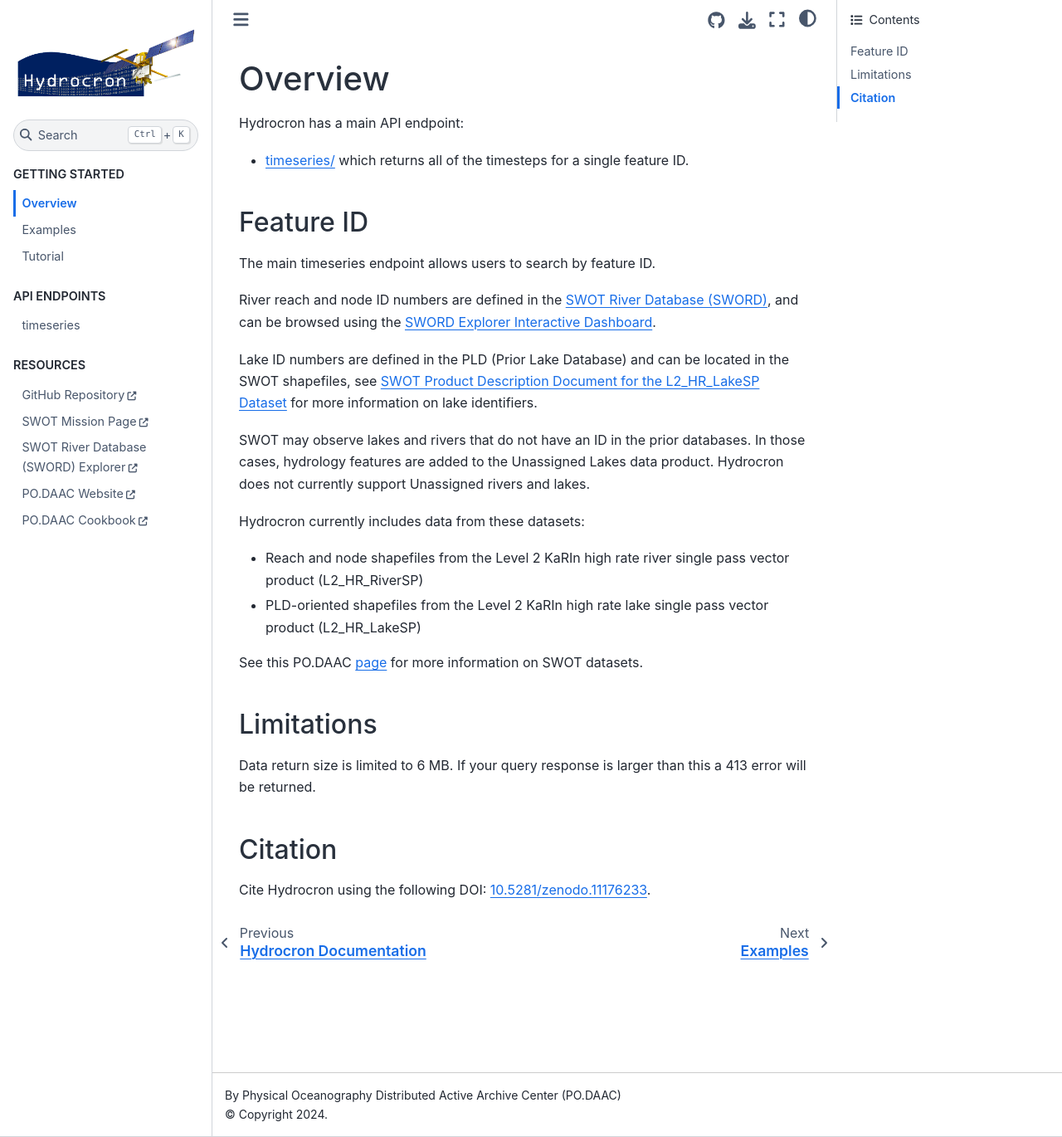
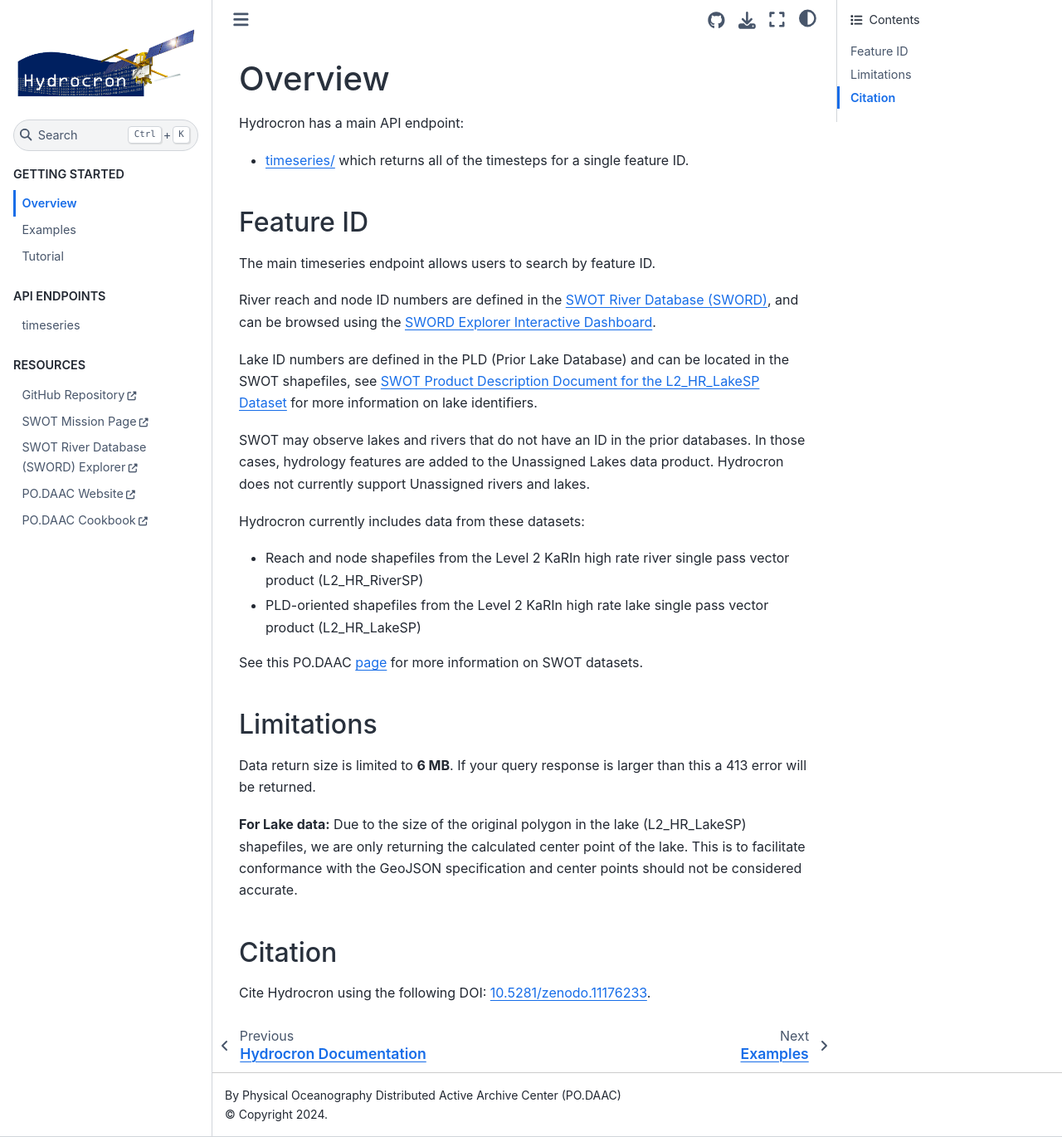
Before and after one commit to podaac/hydrocron, a Jupyter Book: the page built from docs/overview.md, in a window 1280 px wide and 1370 px high. Shown: the whole window at 83% size. Built offline with Jupyter Book 1.0.4 settings and Sphinx 7.4.7 and the Sphinx Book theme 1.1.4, drawn with Linux system fonts in a browser that asks for light colours.

Commit message:
Updated documentation to include info on lake centerpoints

```diff
--- a/docs/overview.md
+++ b/docs/overview.md
@@ -25,7 +25,9 @@ See this PO.DAAC [page](https://podaac.jpl.nasa.gov/SWOT?tab=datasets-informatio
 
 ## Limitations
 
-Data return size is limited to 6 MB. If your query response is larger than this a 413 error will be returned.
+Data return size is limited to **6 MB**. If your query response is larger than this a 413 error will be returned.
+
+**For Lake data:** Due to the size of the original polygon in the lake (L2_HR_LakeSP) shapefiles, we are only returning the calculated center point of the lake. This is to facilitate conformance with the GeoJSON specification and center points should not be considered accurate.
 
 ## Citation
 
```
Also changed, not shown: docs/examples.md (+2 -0 lines), docs/intro.md (+1 -0 lines).
